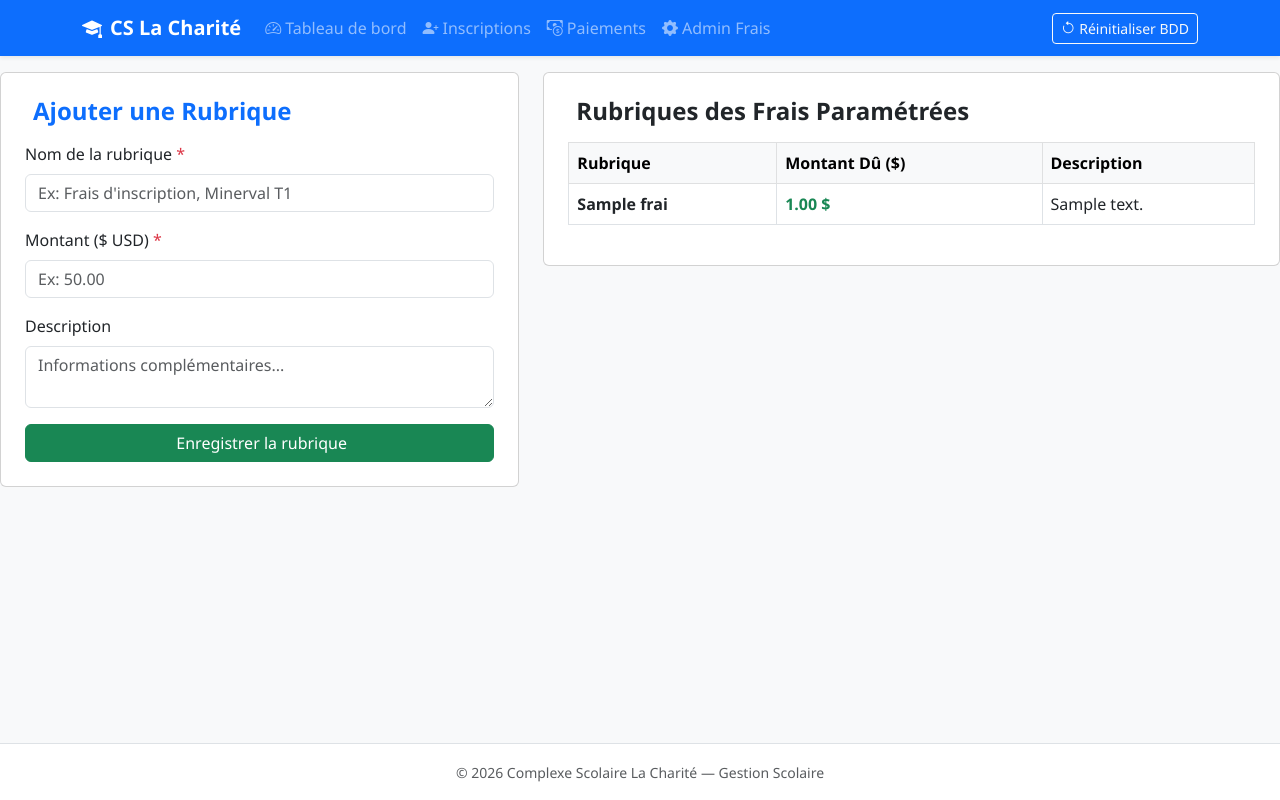
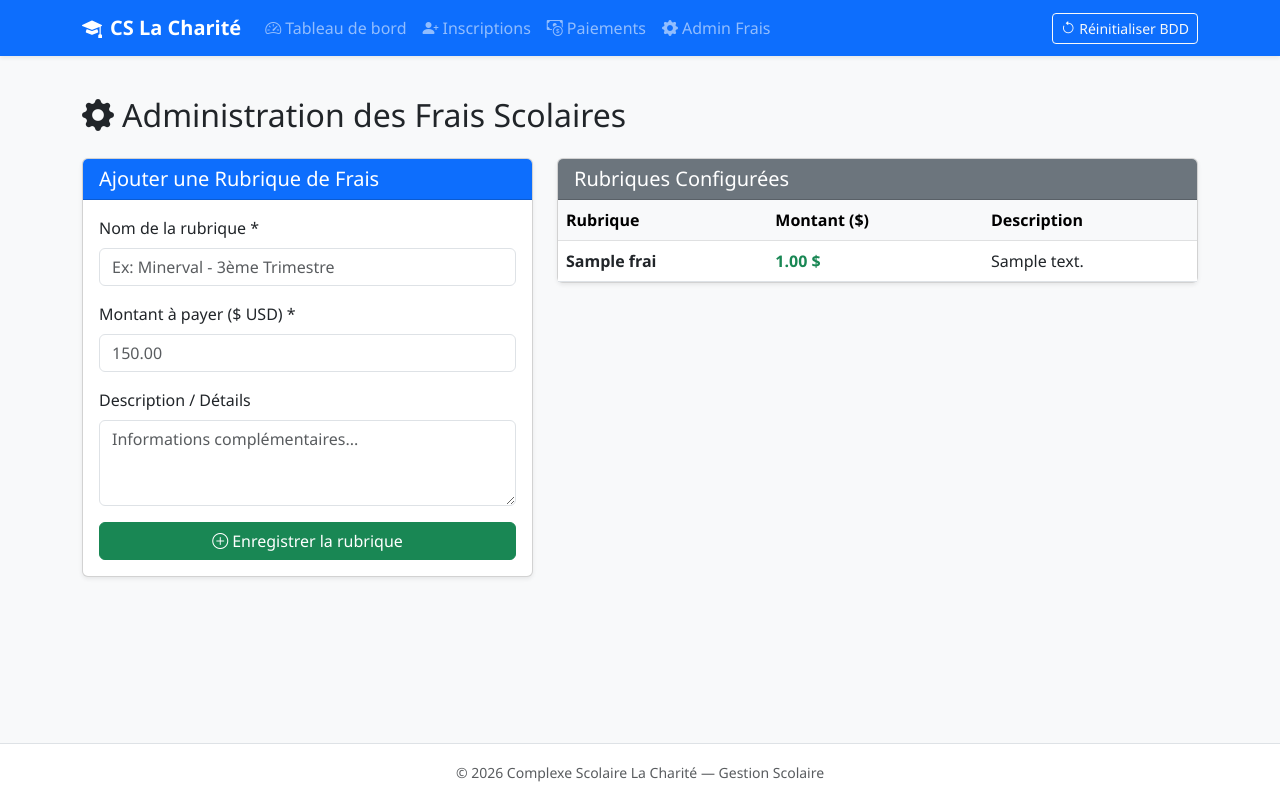
Before and after one commit to osemwanza-ai/gestion-la-charite, a Flask app: template templates/frais.html in a window 1280 px wide. Run offline with Flask 3, Linux system fonts and the light colour scheme; the template is opened without the code that fills it: values that come from a table or form of the project are taken from there, others are empty; tables that the repository leaves empty hold one stand-in row (values such as "Sample post").

Commit message:
Update frais.html

```diff
--- a/templates/frais.html
+++ b/templates/frais.html
@@ -1,49 +1,61 @@
 {% extends 'base.html' %}
 
 {% block content %}
-<div class="row g-4">
+<div class="container mt-4">
+    <h2 class="mb-4"><i class="bi bi-gear-fill me-2"></i>Administration des Frais Scolaires</h2>
+
+    <div class="row">
         <div class="col-md-5">
-        <div class="card card-custom p-4">
-            <h4 class="fw-bold text-primary mb-3"><i class="fa-solid fa-plus-circle me-2"></i>Ajouter une Rubrique</h4>
-            <form method="POST" action="{{ url_for('gestion_frais') }}">
+            <div class="card shadow-sm mb-4">
+                <div class="card-header bg-primary text-white">
+                    <h5 class="mb-0">Ajouter une Rubrique de Frais</h5>
+                </div>
+                <div class="card-body">
+                    <form method="POST" action="{{ url_for('admin_frais') }}">
                         <div class="mb-3">
-                    <label class="form-label">Nom de la rubrique <span class="text-danger">*</span></label>
-                    <input type="text" name="nom" class="form-control" placeholder="Ex: Frais d'inscription, Minerval T1" required>
+                            <label class="form-label">Nom de la rubrique *</label>
+                            <input type="text" name="nom" class="form-control" placeholder="Ex: Minerval - 3ème Trimestre" required>
                         </div>
                         <div class="mb-3">
-                    <label class="form-label">Montant ($ USD) <span class="text-danger">*</span></label>
-                    <input type="number" step="0.01" name="montant" class="form-control" placeholder="Ex: 50.00" required>
+                            <label class="form-label">Montant à payer ($ USD) *</label>
+                            <input type="number" step="0.01" name="montant" class="form-control" placeholder="150.00" required>
                         </div>
                         <div class="mb-3">
-                    <label class="form-label">Description</label>
-                    <textarea name="description" class="form-control" rows="2" placeholder="Informations complémentaires..."></textarea>
+                            <label class="form-label">Description / Détails</label>
+                            <textarea name="description" class="form-control" rows="3" placeholder="Informations complémentaires..."></textarea>
                         </div>
-                <button type="submit" class="btn btn-success w-100"><i class="fa-solid fa-save me-1"></i> Enregistrer la rubrique</button>
+                        <button type="submit" class="btn btn-success w-100">
+                            <i class="bi bi-plus-circle me-1"></i>Enregistrer la rubrique
+                        </button>
                     </form>
+                </div>
             </div>
         </div>
 
         <div class="col-md-7">
-        <div class="card card-custom p-4">
-            <h4 class="fw-bold text-dark mb-3"><i class="fa-solid fa-list-check me-2"></i>Rubriques des Frais Paramétrées</h4>
-            <table class="table table-bordered align-middle">
+            <div class="card shadow-sm">
+                <div class="card-header bg-secondary text-white">
+                    <h5 class="mb-0">Rubriques Configurées</h5>
+                </div>
+                <div class="table-responsive">
+                    <table class="table table-hover align-middle mb-0">
                         <thead class="table-light">
                             <tr>
                                 <th>Rubrique</th>
-                        <th>Montant Dû ($)</th>
+                                <th>Montant ($)</th>
                                 <th>Description</th>
                             </tr>
                         </thead>
                         <tbody>
-                    {% for r in rubriques %}
+                            {% for rub in rubriques %}
                             <tr>
-                        <td class="fw-bold">{{ r.nom }}</td>
-                        <td class="text-success fw-bold">{{ "%.2f"|format(r.montant) }} $</td>
-                        <td>{{ r.description or '-' }}</td>
+                                <td><strong>{{ rub.nom }}</strong></td>
+                                <td class="text-success fw-bold">{{ "%.2f"|format(rub.montant) }} $</td>
+                                <td>{{ rub.description or '-' }}</td>
                             </tr>
                             {% else %}
                             <tr>
-                        <td colspan="3" class="text-center text-muted py-3">Aucune rubrique enregistrée. N'oubliez pas de créer la rubrique "Frais d'inscription".</td>
+                                <td colspan="3" class="text-center py-4 text-muted">Aucune rubrique configurée.</td>
                             </tr>
                             {% endfor %}
                         </tbody>
@@ -51,4 +63,6 @@
                 </div>
             </div>
         </div>
+    </div>
+</div>
 {% endblock %}
```
Lines whose indentation alone changed are shown as unchanged.
